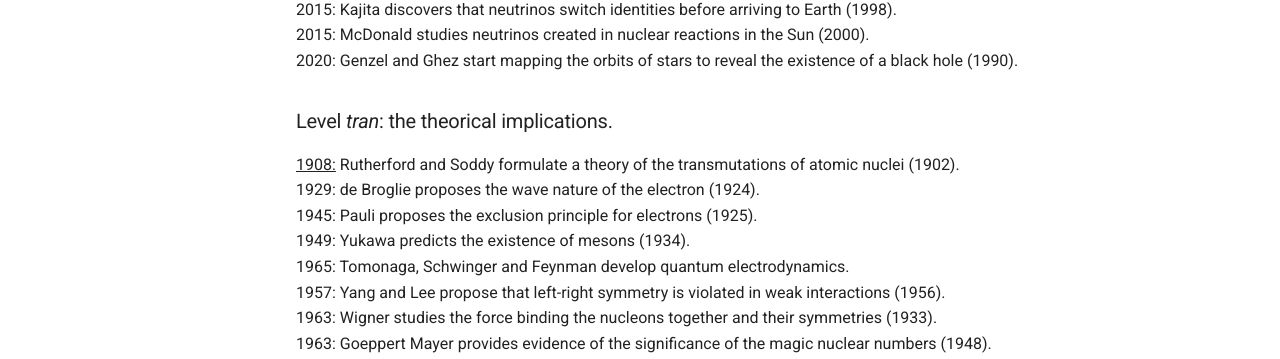
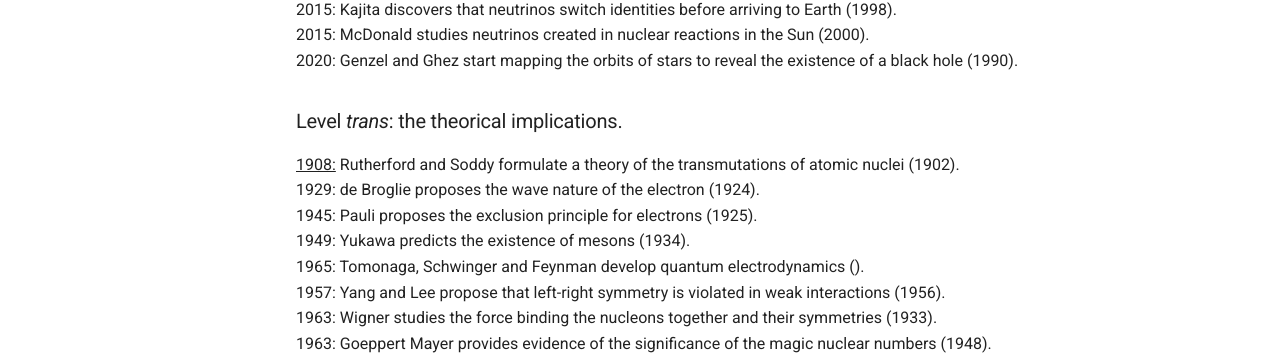
Before and after one commit to modphysnobel/modphysnobel.github.io, an MkDocs documentation site: the page built from docs/vol-IV/vol-IV-chap-13-sect-3.md, in a window 1280 px wide and 900 px high, scrolled down 1754 px. Shown: the part 151-510 px from the top of the window. Built offline with MkDocs 1.6.1 and Material for MkDocs 9.7.7, drawn with Linux system fonts in a browser that asks for light colours; some web fonts are replaced; comment, search, counter and statistics services are not loaded.

Commit message:
Update vol-IV-chap-13-sect-3.md

```diff
--- a/docs/vol-IV/vol-IV-chap-13-sect-3.md
+++ b/docs/vol-IV/vol-IV-chap-13-sect-3.md
@@ -56,13 +56,13 @@ The selected contributions of the Nobel laureates that have been considered in p
 2020: Genzel and Ghez start mapping the orbits of stars to reveal the existence of a black hole (1990).
 
 
-### Level *tran*: the theorical implications.
+### Level *trans*: the theorical implications.
 
 <u>1908:</u> Rutherford and Soddy formulate a theory of the transmutations of atomic nuclei (1902).<br>
 1929: de Broglie proposes the wave nature of the electron (1924).<br>
 1945: Pauli proposes the exclusion principle for electrons (1925).<br>
 1949: Yukawa predicts the existence of mesons (1934).<br>
-1965: Tomonaga, Schwinger and Feynman develop quantum electrodynamics.<br>
+1965: Tomonaga, Schwinger and Feynman develop quantum electrodynamics ().<br>
 1957: Yang and Lee propose that left-right symmetry is violated in weak interactions (1956).<br>
 1963: Wigner studies the force binding the nucleons together and their symmetries (1933).<br>
 1963: Goeppert Mayer provides evidence of the significance of the magic nuclear numbers (1948).<br>
```
